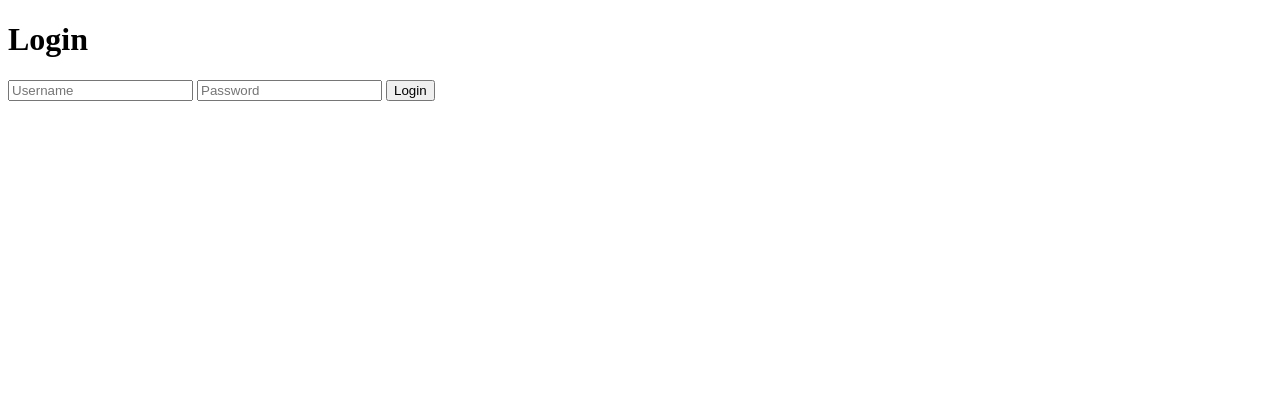
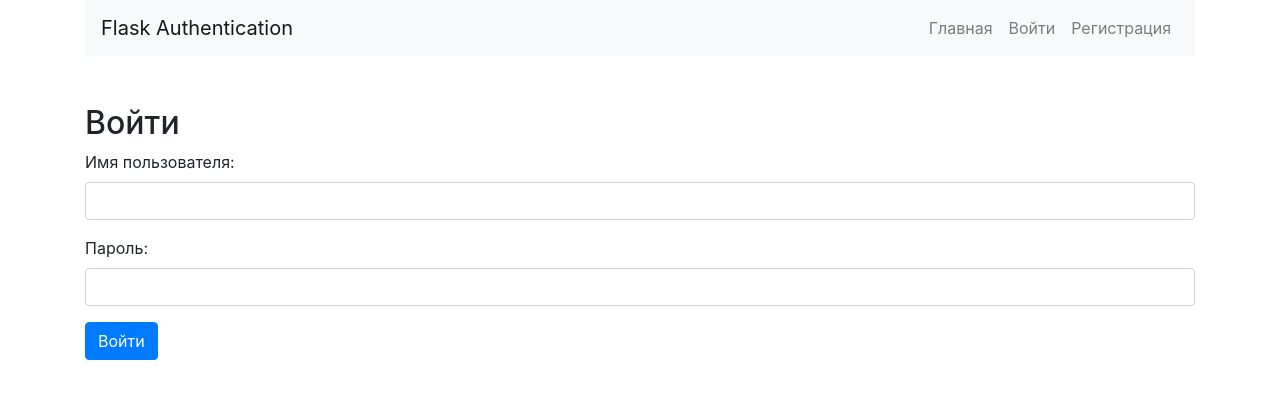
Before and after one commit to 111233312/Session-based, a Flask app: page /login in a window 1280 px wide. Shown: the top 399 px of the page. Run offline with Flask 3, Linux system fonts and the light colour scheme; some libraries are stand-ins or nearby versions.

Commit message:
Update login.html

```diff
--- a/project2/templates/login.html
+++ b/project2/templates/login.html
@@ -1,16 +1,19 @@
-<!DOCTYPE html>
-<html lang="en">
-<head>
-    <meta charset="UTF-8">
-    <meta name="viewport" content="width=device-width, initial-scale=1.0">
-    <title>Login</title>
-</head>
-<body>
-    <h1>Login</h1>
-    <form method="POST">
-        <input type="text" name="username" placeholder="Username" required>
-        <input type="password" name="password" placeholder="Password" required>
-        <button type="submit">Login</button>
-    </form>
-</body>
-</html>
+{% extends 'base.html' %}
+
+{% block content %}
+<h2>Войти</h2>
+<form method="POST">
+    <div class="form-group">
+        <label for="username">Имя пользователя:</label>
+        <input type="text" id="username" class="form-control" name="username" required>
+    </div>
+    <div class="form-group">
+        <label for="password">Пароль:</label>
+        <input type="password" id="password" class="form-control" name="password" required>
+    </div>
+    <button type="submit" class="btn btn-primary">Войти</button>
+</form>
+{% if error %}
+<div class="alert alert-danger mt-3">{{ error }}</div>
+{% endif %}
+{% endblock %}
```
